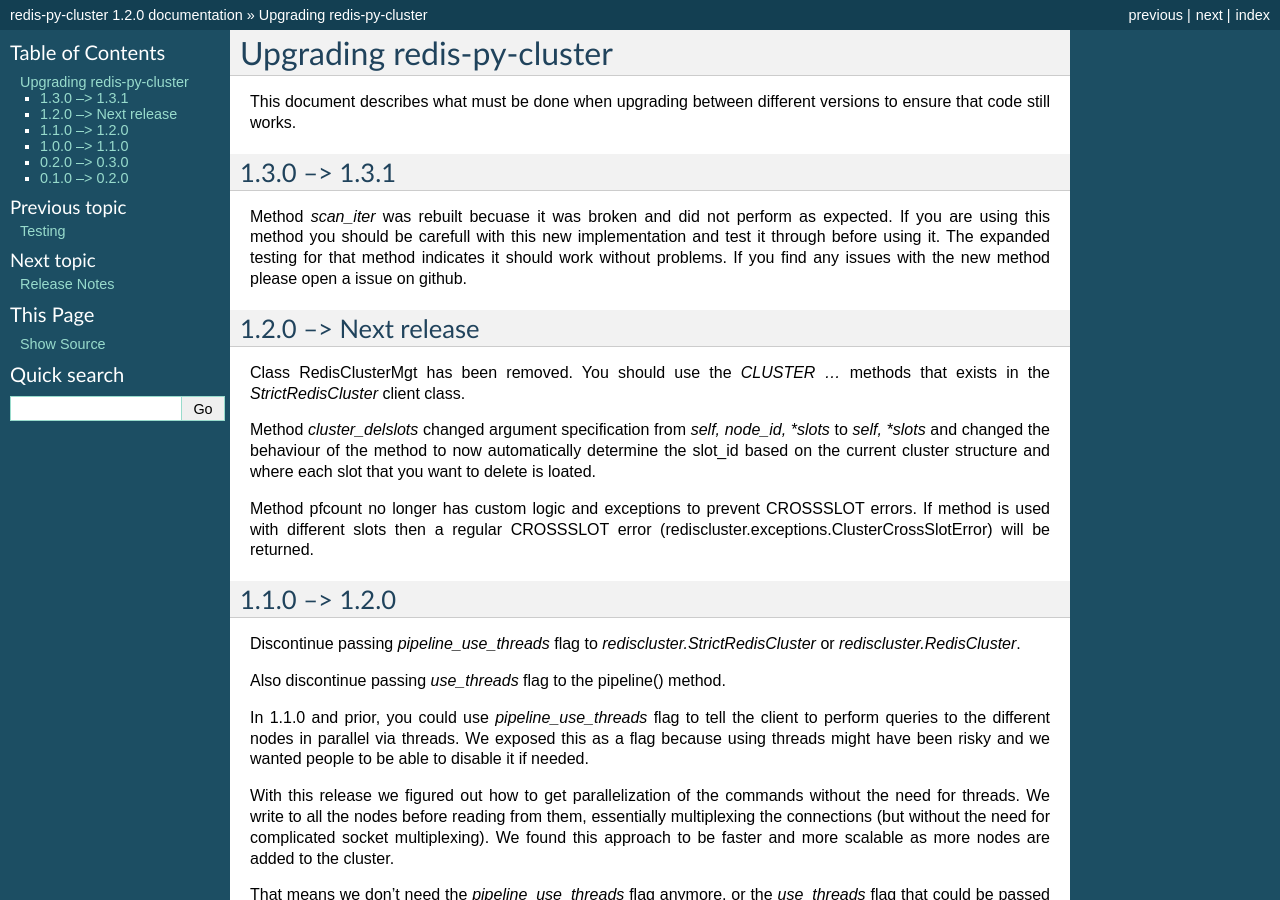
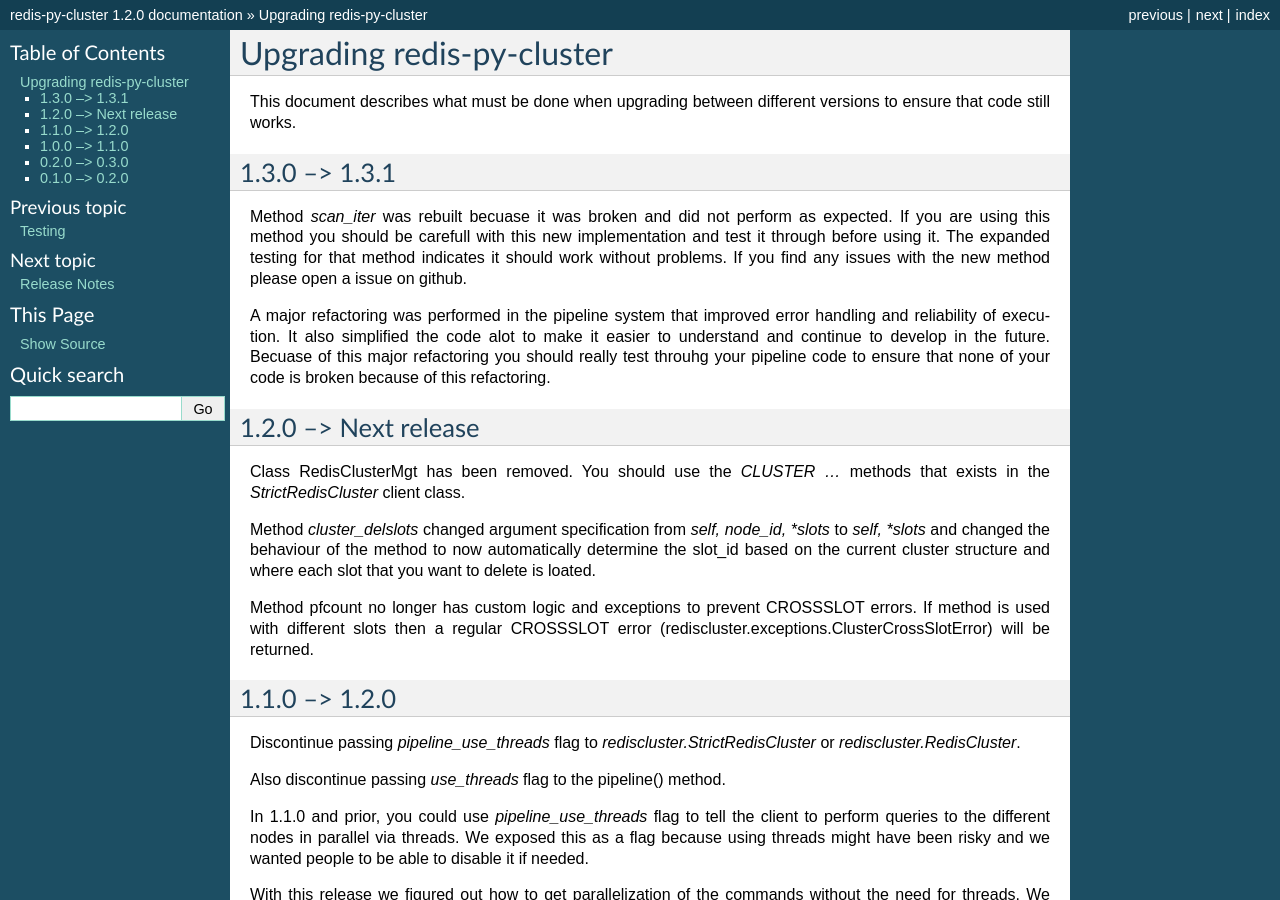
Before and after one commit to Grokzen/redis-py-cluster, a Sphinx documentation site: the page built from docs/upgrading.rst, in a window 1280 px wide and 900 px high. Built offline with Sphinx 7.4.7, drawn with Linux system fonts in a browser that asks for light colours.

Commit message:
Add line in upgradring section for next release that talks about the pipeline refactoring

```diff
--- a/docs/upgrading.rst
+++ b/docs/upgrading.rst
@@ -7,6 +7,8 @@
 ---------------
 
 Method `scan_iter` was rebuilt becuase it was broken and did not perform as expected. If you are using this method you should be carefull with this new implementation and test it through before using it. The expanded testing for that method indicates it should work without problems. If you find any issues with the new method please open a issue on github.
+
+A major refactoring was performed in the pipeline system that improved error handling and reliability of execution. It also simplified the code alot to make it easier to understand and continue to develop in the future. Becuase of this major refactoring you should really test throuhg your pipeline code to ensure that none of your code is broken because of this refactoring.
 
 
 
```
